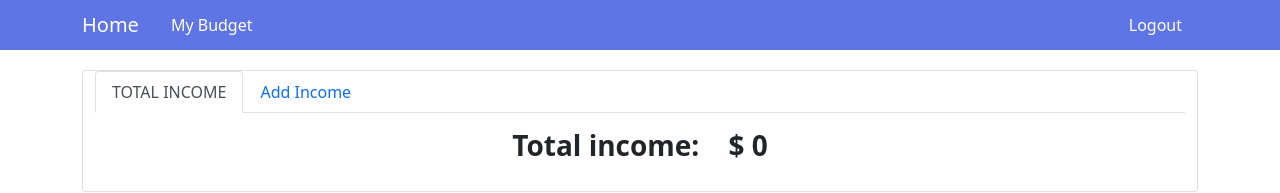
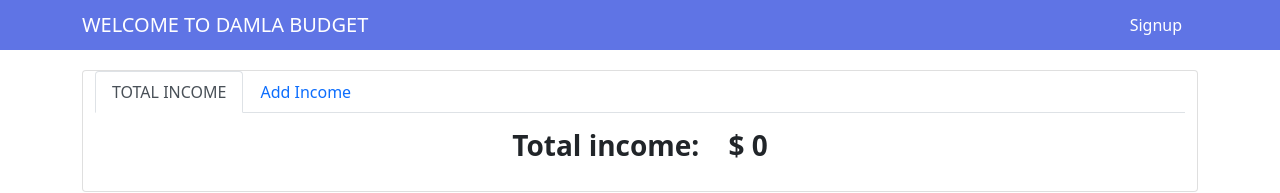
Before and after one commit to haticekaratay/damla-frontend, a React (Create React App) app: page /mybudget in a window 1280 px wide. Shown: the top 193 px of the page. Built offline with nearby package versions, Linux system fonts and the light colour scheme; no server answers.

Commit message:
change nav items with login

```diff
--- a/src/components/NavBar.js
+++ b/src/components/NavBar.js
@@ -3,20 +3,24 @@ import { Nav, Navbar, Container} from "react-bootstrap"
 import { connect } from "react-redux"
 import {logout} from "../actions/userActions"
 import {withRouter} from "react-router"
+import {autoLogin} from "../actions/userActions"
 
 const NavBar = (props) => {
+
 
     const handleLogout = () => {
         localStorage.removeItem("token")
         props.logout()
         props.history.push("/")
     }
-
-    return(
-
-        <Navbar variant="dark" className="navbar-custom">
+    const isLoggedIn = () => {
+       return localStorage.getItem("token")
+    }
+    const loggedNav = () => {
+        return (
+            <Navbar variant="dark" className="navbar-custom">
             <Container>
-                <Navbar.Brand href="/">Home</Navbar.Brand>
+                <Navbar.Brand href="/mybudget">Home</Navbar.Brand>
                 <Nav.Link href="/mybudget" style={{ color: "white" }}>My Budget</Nav.Link>
                 <Navbar.Toggle />
                 <Navbar.Collapse className="justify-content-end">
@@ -24,11 +28,40 @@ const NavBar = (props) => {
                         <Nav.Link onClick={()=>handleLogout()}>Logout</Nav.Link>
                     </Navbar.Text>
                 </Navbar.Collapse>
+             </Container>
+            </Navbar>
+        )
+    }
+
+    const loginNav = () => {
+        return(
+            <Navbar variant="dark" className="navbar-custom">
+            <Container>
+                <Navbar.Brand href="/">WELCOME TO DAMLA BUDGET</Navbar.Brand>
+                <Navbar.Toggle />
+                <Navbar.Collapse className="justify-content-end">
+                    <Navbar.Text>
+                        <Nav.Link href="/signup">Signup</Nav.Link>
+                    </Navbar.Text>
+                </Navbar.Collapse>
             </Container>
-        </Navbar>
-
+            </Navbar>
+        )
+    }
+    return(
+        <div>
+            {isLoggedIn() ? loggedNav() : loginNav()}
+        </div>
     )
 }
 
+const mapStateToProps = (state) =>{
+    return {
+      currentUser : state.users.currentUser,
+      loggedIn : state.users.loggedIn
+    }
 
-export default withRouter(connect(null,{logout})(NavBar));
+}
+
+
+export default withRouter(connect(mapStateToProps,{logout, autoLogin})(NavBar));
```
